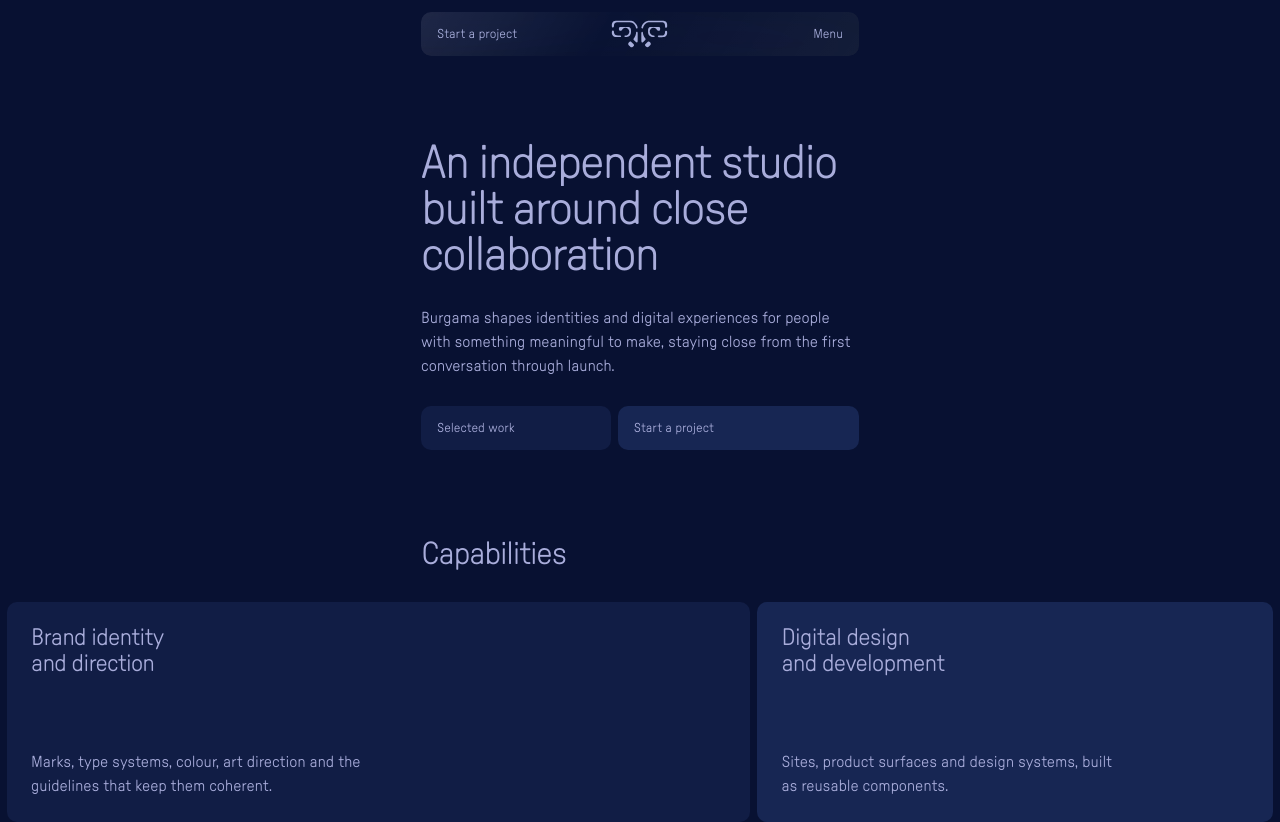
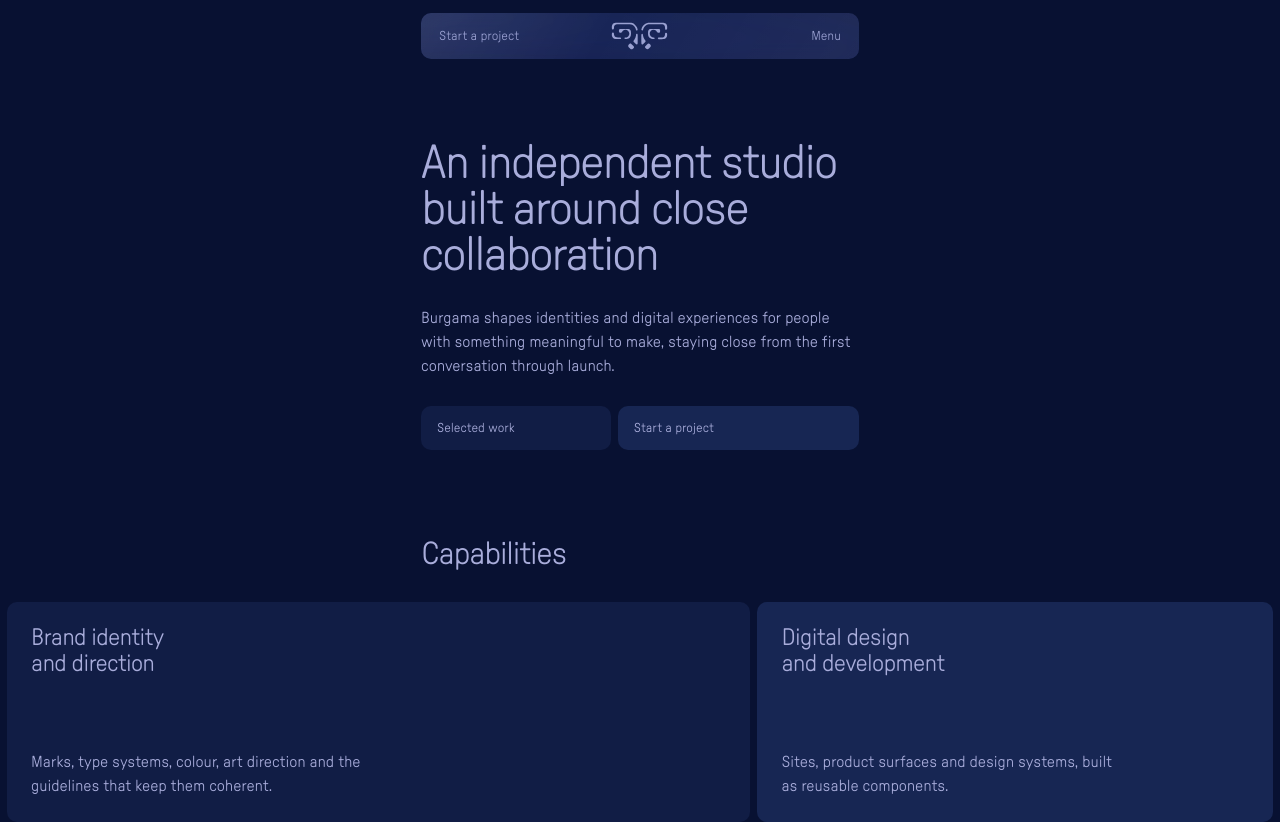
Before and after one commit to cedarandcactus/burgama-site-14.5, a Next.js app: page /studio in a window 1280 px wide. Shown: the top 822 px of the page. Built offline with nearby package versions, Linux system fonts and the light colour scheme.

Commit message:
feat: introduce Burgama shell and update site navigation styles

```diff
--- a/app/globals.css
+++ b/app/globals.css
@@ -180,48 +180,61 @@
 /* ------------------------------------------------------------------
    Navbar frosted film: tinted body, physical frost, color bloom, sheen.
 ------------------------------------------------------------------ */
-nav[data-open] {
-  --nav-text: 154 161 209;
-  --nav-glass: 176 181 226;
-  --nav-tone-a: 214 122 176;
-  --nav-tone-b: 168 176 230;
-  --nav-tone-c: 160 117 211;
+.burgama-shell {
+  --shell-width: 438px;
+  --nav-current-width: 438px;
+  --shell-height: 46px;
+  --shell-radius: 10px;
+  --text: 154 161 209;
+  --glass: 176 181 226;
+  --tone-a: 214 122 176;
+  --tone-b: 168 176 230;
+  --tone-c: 160 117 211;
   --nav-glass-alpha: 0.48;
-}
-
-.nav-frost-shell {
-  position: relative;
+  position: fixed;
+  z-index: 50;
+  top: 13px;
+  left: 50%;
+  width: min(var(--nav-current-width), calc(100vw - 20px));
+  min-height: var(--shell-height);
+  transform: translateX(-50%);
+  overflow: hidden;
   isolation: isolate;
-  color: rgb(var(--nav-text));
-  background: rgb(var(--nav-glass) / var(--nav-glass-alpha));
+  border: 0;
+  outline: 0;
+  border-radius: var(--shell-radius);
+  color: rgb(var(--text));
+  background: rgb(var(--glass) / var(--nav-glass-alpha));
   backdrop-filter: blur(16px) saturate(138%) brightness(1.035);
   -webkit-backdrop-filter: blur(16px) saturate(138%) brightness(1.035);
-  transform: translate3d(0, 0, 0);
   transition:
+    width 0.72s cubic-bezier(0.16, 1, 0.3, 1),
+    height 0.76s cubic-bezier(0.16, 1, 0.3, 1),
+    border-radius 0.62s cubic-bezier(0.16, 1, 0.3, 1),
     color 0.42s ease,
     background-color 0.42s ease;
 }
 
-.nav-frost-shell::before,
-.nav-frost-shell::after {
+.burgama-shell::before,
+.burgama-shell::after {
   content: '';
   position: absolute;
   pointer-events: none;
 }
 
-.nav-frost-shell::before {
+.burgama-shell::before {
   z-index: 0;
   inset: -22%;
   background:
-    radial-gradient(58% 70% at 17% 12%, rgb(var(--nav-tone-b) / 0.26), transparent 68%),
-    radial-gradient(58% 68% at 84% 82%, rgb(var(--nav-tone-c) / 0.22), transparent 68%),
-    radial-gradient(46% 58% at 56% 46%, rgb(var(--nav-tone-a) / 0.19), transparent 72%);
+    radial-gradient(58% 70% at 17% 12%, rgb(var(--tone-b) / 0.26), transparent 68%),
+    radial-gradient(58% 68% at 84% 82%, rgb(var(--tone-c) / 0.22), transparent 68%),
+    radial-gradient(46% 58% at 56% 46%, rgb(var(--tone-a) / 0.19), transparent 72%);
   filter: blur(28px) saturate(120%);
   transform: translate3d(0, 0, 0) scale(1.04);
   transition: background 0.44s ease;
 }
 
-.nav-frost-shell::after {
+.burgama-shell::after {
   z-index: 1;
   inset: 0;
   background: linear-gradient(
@@ -236,19 +249,42 @@ nav[data-open] {
     opacity 0.5s ease;
 }
 
-nav[data-hero-active='true'] .nav-frost-shell::after {
+.burgama-shell[data-hero-active='true']::after {
   background: linear-gradient(
     118deg,
-    rgb(var(--nav-tone-b) / 0.28),
-    rgb(var(--nav-tone-a) / 0.12) 42%,
-    rgb(var(--nav-tone-c) / 0.26)
+    rgb(168 176 230 / 0.28),
+    rgb(214 122 176 / 0.12) 42%,
+    rgb(160 117 211 / 0.26)
   );
   opacity: 0.92;
 }
 
-.nav-frost-content {
+.nav-frost-content,
+.burgama-bar {
   position: relative;
   z-index: 2;
+}
+
+.burgama-bar {
+  display: grid;
+  grid-template-columns: minmax(0, 1fr) auto minmax(0, 1fr);
+  align-items: center;
+  width: 100%;
+  height: var(--shell-height);
+  padding: 0 14px;
+  gap: 11px;
+}
+
+@media (max-width: 580px) {
+  .burgama-shell {
+    --shell-height: 44px;
+  }
+
+  .burgama-bar {
+    height: 44px;
+    padding-inline: 12px;
+    gap: 9px;
+  }
 }
 
 /* ==================================================================
--- a/components/site-nav.tsx
+++ b/components/site-nav.tsx
@@ -49,8 +49,11 @@ export function SiteNav() {
       frame = 0
       const hero = document.querySelector<HTMLElement>('.hero-scroll')
       const heroDistance = hero ? Math.max(1, hero.offsetHeight - window.innerHeight) : 1
-      const heroActive = Boolean(hero && window.scrollY <= heroDistance)
-      const phase = heroActive ? Math.max(0, Math.min(1, window.scrollY / heroDistance)) : 1
+      const heroRect = hero?.getBoundingClientRect()
+      const heroActive = Boolean(heroRect && heroRect.top <= 13 && heroRect.bottom > 13)
+      const phase = heroRect
+        ? Math.max(0, Math.min(1, -heroRect.top / heroDistance))
+        : 0
       const middle = phase < 0.55 ? phase / 0.55 : (phase - 0.55) / 0.45
       const phasedMix = (start: number[], center: number[], end: number[]) =>
         phase < 0.55 ? mix(start, center, middle) : mix(center, end, middle)
@@ -58,11 +61,11 @@ export function SiteNav() {
       const setRgb = (name: string, values: number[]) =>
         nav.style.setProperty(name, values.join(' '))
 
-      setRgb('--nav-text', mix([154, 161, 209], [188, 194, 235], phase * 0.38))
-      setRgb('--nav-glass', phasedMix([24, 37, 88], [12, 24, 68], [7, 15, 44]))
-      setRgb('--nav-tone-a', phasedMix([39, 54, 118], [20, 33, 86], [10, 19, 54]))
-      setRgb('--nav-tone-b', phasedMix([104, 117, 188], [73, 88, 160], [48, 61, 126]))
-      setRgb('--nav-tone-c', phasedMix([14, 26, 68], [8, 18, 52], [4, 11, 33]))
+      setRgb('--text', mix([154, 161, 209], [188, 194, 235], phase * 0.38))
+      setRgb('--glass', phasedMix([24, 37, 88], [12, 24, 68], [7, 15, 44]))
+      setRgb('--tone-a', phasedMix([39, 54, 118], [20, 33, 86], [10, 19, 54]))
+      setRgb('--tone-b', phasedMix([104, 117, 188], [73, 88, 160], [48, 61, 126]))
+      setRgb('--tone-c', phasedMix([14, 26, 68], [8, 18, 52], [4, 11, 33]))
       nav.style.setProperty('--nav-glass-alpha', (0.72 + phase * 0.12).toFixed(3))
       nav.dataset.heroActive = String(heroActive)
     }
@@ -108,21 +111,16 @@ export function SiteNav() {
       aria-label="Primary"
       data-open={open}
       data-hero-active="false"
-      className="fixed top-3 left-1/2 z-50 -translate-x-1/2 transition-[max-width] duration-700 ease-module"
+      className="burgama-shell"
       style={{
-        /* Withheld and compact through the entrance, then unwound to the rail. */
-        width: open ? 'min(640px, calc(100vw - 20px))' : 'var(--nav-current-width)',
-        maxWidth: 'calc(100vw - 20px)',
+        backdropFilter: 'blur(16px) saturate(138%) brightness(1.035)',
+        WebkitBackdropFilter: 'blur(16px) saturate(138%) brightness(1.035)',
       }}
     >
-      <div className="nav-frost-shell overflow-hidden rounded-module">
-        <div className="nav-frost-content">
+      <div className="nav-frost-content">
         {/* The bar keeps its full width and is clipped symmetrically while compact. */}
         <div className="flex justify-center">
-          <div
-            className="grid h-control w-full grid-cols-[1fr_auto_1fr] items-center gap-3 px-3"
-            style={{ minWidth: open ? undefined : 'min(438px, calc(100vw - 20px))' }}
-          >
+          <div className="burgama-bar">
           <Link
             href="/contact"
             className="t-ui justify-self-start rounded-sm px-1 py-2 transition-colors duration-200 hover:text-surface-3 focus-visible:text-navy"
@@ -268,7 +266,6 @@ export function SiteNav() {
             </div>
           </div>
         </div>
-        </div>
       </div>
     </nav>
   )
```
